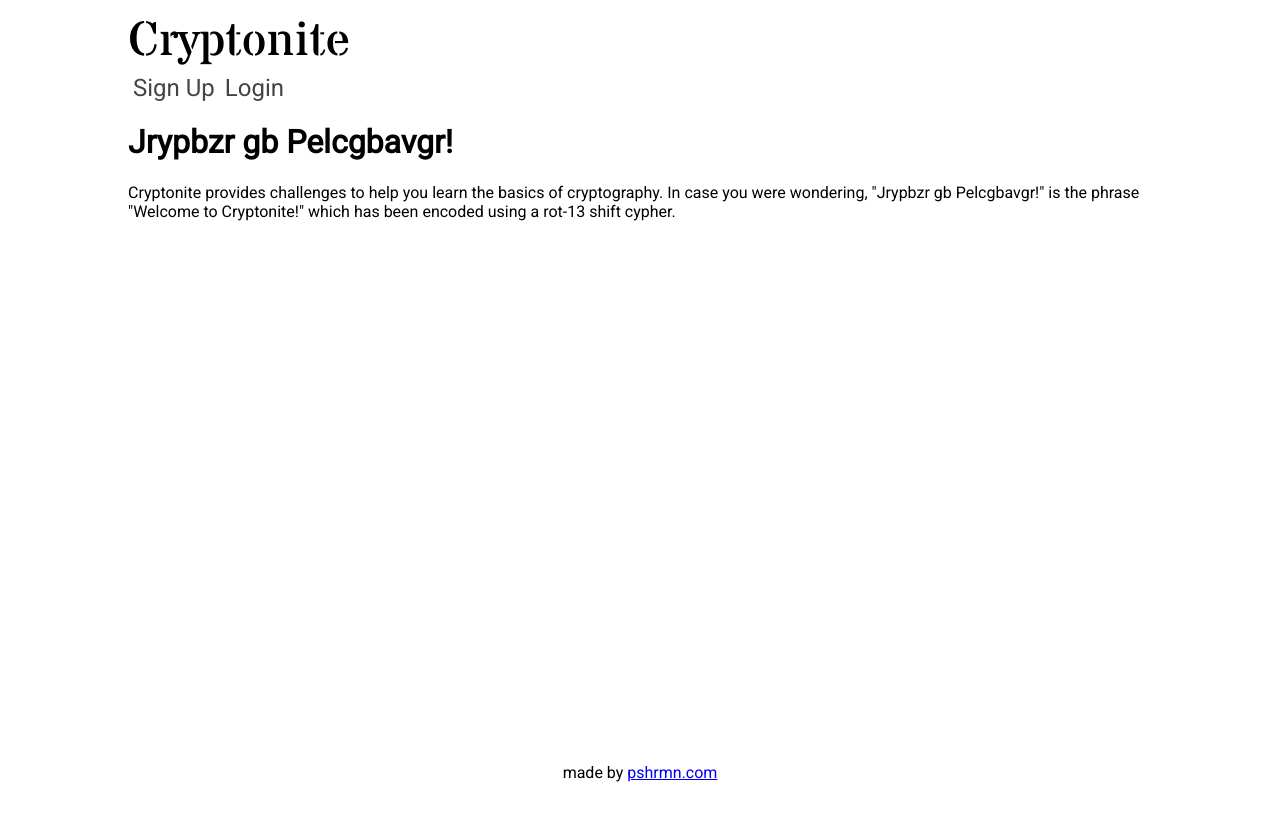
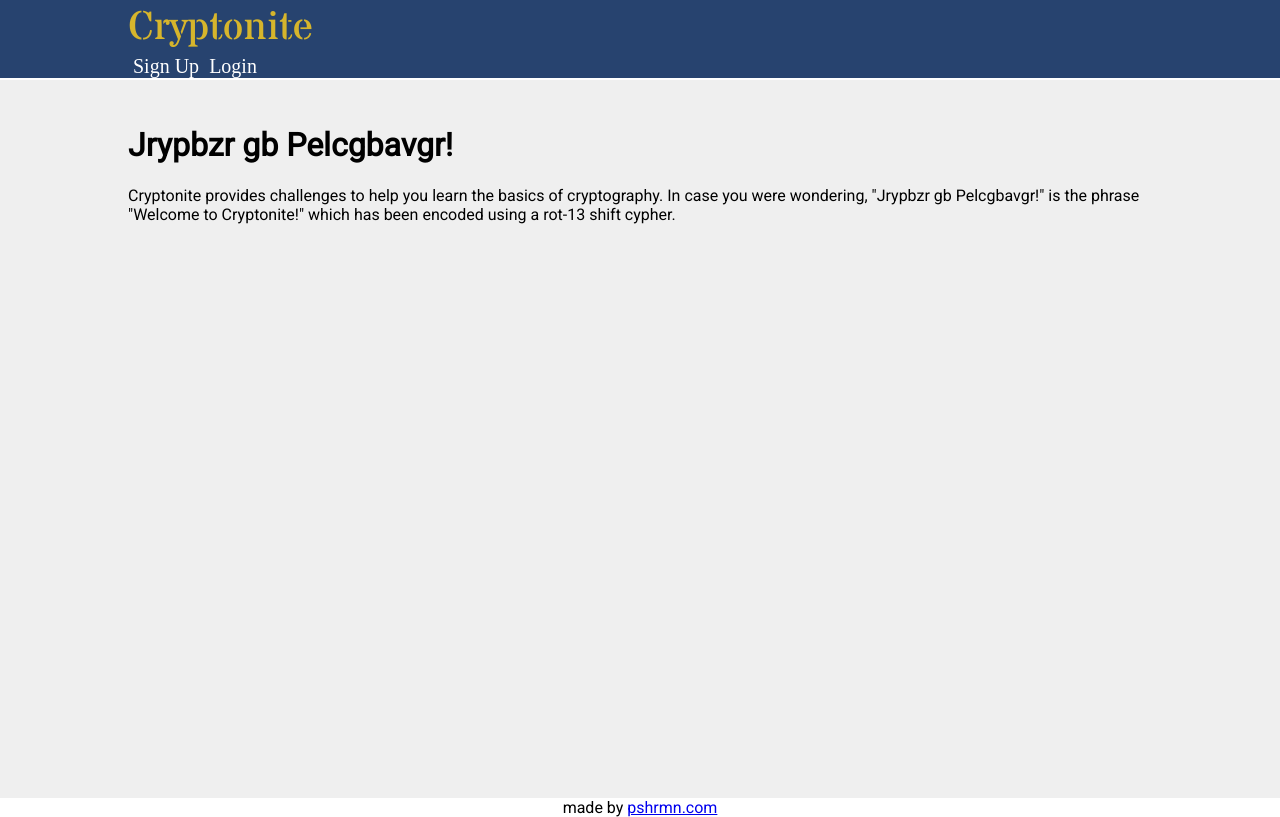
Before and after one commit to pshrmn/cryptonite, a Django app: page / in a window 1280 px wide. Before the commit the page ends 782 px from the top, so only its background shows below. Run offline with Django 3.2, Linux system fonts and the light colour scheme.

Commit message:
start styling

```diff
--- a/cryptonite/static/css/index.css
+++ b/cryptonite/static/css/index.css
@@ -1,17 +1,27 @@
+body {
+  margin: 0;
+  box-sizing: border-box;
+}
+
+* {
+  box-sizing: inherit;
+}
+
 #app-base {
   font-size: 16px;
   font-family: 'Roboto', sans-serif;
 }
 
 header {
-  width: 80vw;
-  margin: 0 auto;
-  font-size: 1.5em;
+  padding: 0 0 0 10vw;
+  font-size: 1.25em;
+  background: #27436f;
+  font-family: serif;
 }
 
 header a {
   text-decoration: none;
-  color: #444;
+  color: #fff;
 }
 
 header a:hover {
@@ -31,10 +41,11 @@ nav ul li {
 }
 
 main {
+  background: #efefef;
+  border-top: 2px solid #fff;
+  padding: 25px 10vw;
   display: block;
-  min-height: 80vh;
-  width: 80vw;
-  margin: 0 auto;
+  min-height: 90vh;
 }
 
 footer {
@@ -44,8 +55,8 @@ footer {
 #home {
   font-family: 'Stardos Stencil', sans-serif;
   font-size: 2em;
-  color: #000;
   text-decoration: none;
+  color: #d6b52c;
 }
 
 .input-row {
```
